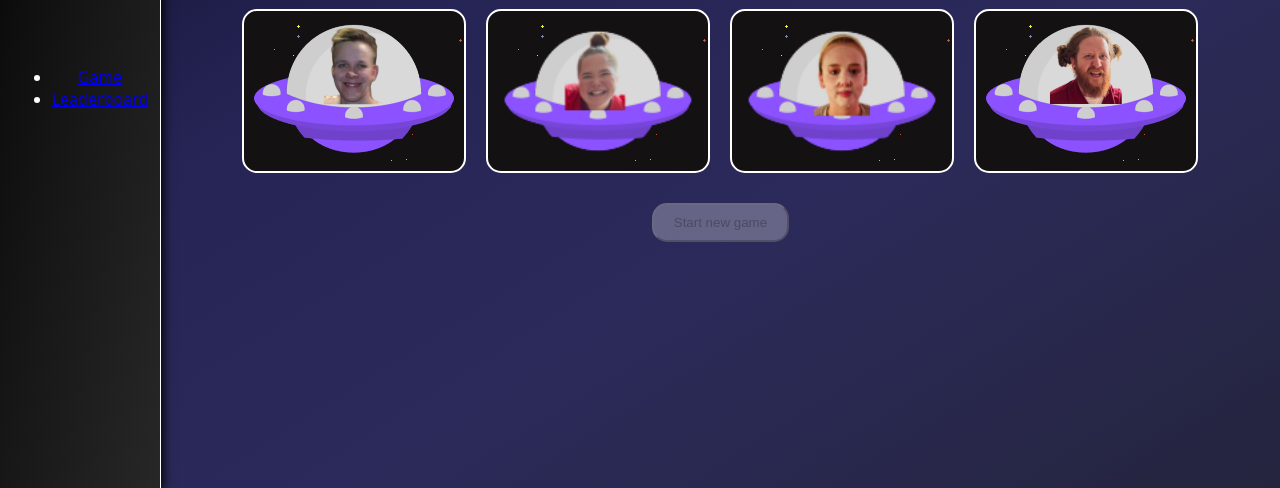
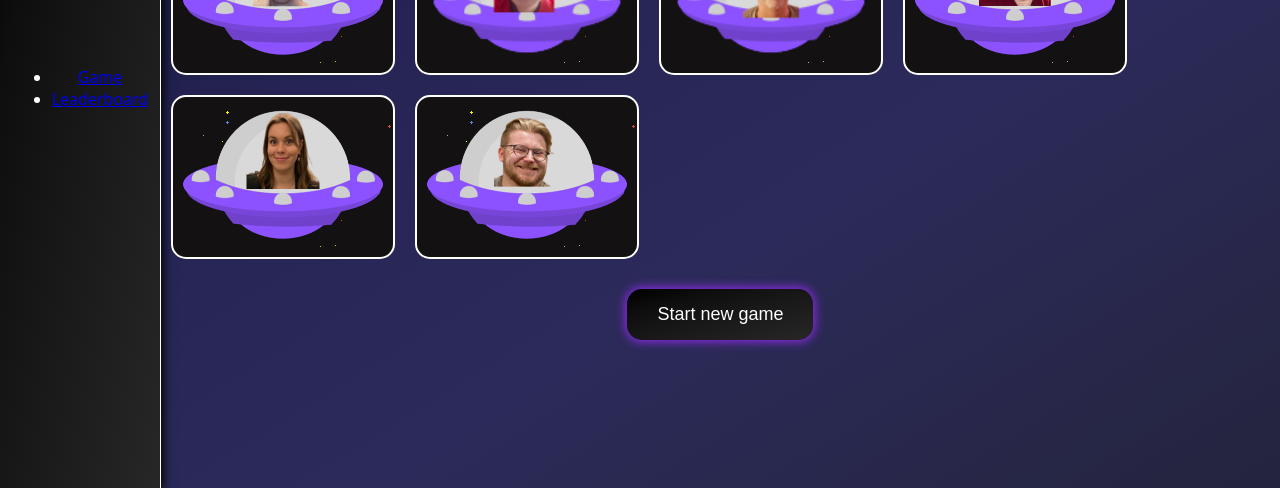
Before and after one commit to wihtoritorkkeli/tuparit, a plain HTML site: page index.html in a window 1280 px wide. Shown: the part 312-800 px from the top of the page. Drawn offline with Linux system fonts and the light colour scheme.

Commit message:
added players - fixed styles

```diff
--- a/index.html
+++ b/index.html
@@ -56,7 +56,9 @@
                                 "Aleksi",
                                 "Enna",
                                 "Sierra",
-                                "Josh"
+                                "Josh",
+                                "Eerika",
+                                "Aatu"
                             ];
 
                             let playerList = document.getElementById("playerList"), playerImage;
--- a/styles.css
+++ b/styles.css
@@ -62,7 +62,6 @@ html{
 
   table{
     padding: 5px;
-    border-radius: 10px;
     box-shadow: 0px 0px 10px 2px black;
     color: black;
     background-color: white;
@@ -98,7 +97,7 @@ html{
   }
 
   img:hover{
-    scale: 1.1;
+    transform: scale(1.1);
   }
 
   .startGame{
@@ -106,11 +105,21 @@ html{
   }
 
   .startGame button{
-    padding: 10px 20px 10px 20px;
+    padding: 15px 30px 15px 30px;
+    font-size: 18px;
     border-radius: 15px;
+    background-image: linear-gradient(to right bottom, #000000, #0e0e0e, #171717, #1f1f1f, #272727);
+    color: white;
+    border: none;
+    box-shadow: 0px 0px 10px 2px blueviolet;
+    transition: 0.5s;
+  }
+
+  .startGame button:hover{
+    transform: scale(1.1);
   }
 
   .selected{
     border: 2px solid greenyellow;
-    scale: 1.1;
+    transform: scale(1.1);
   }
```
Also changed, not shown: leaderboard.html (+2 -0 lines), assets/space_Aatu.png (added), assets/space_Eerika.png (added).
